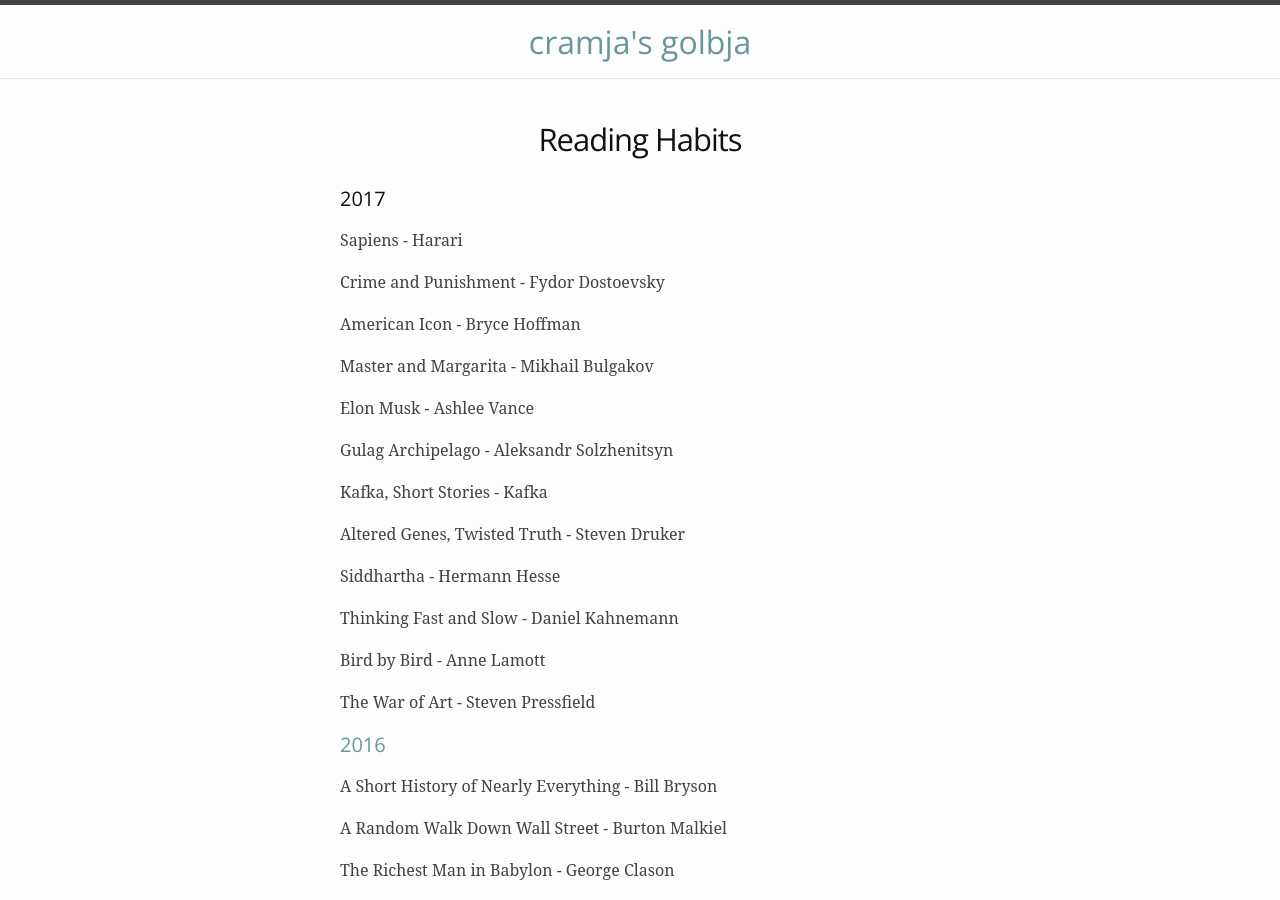
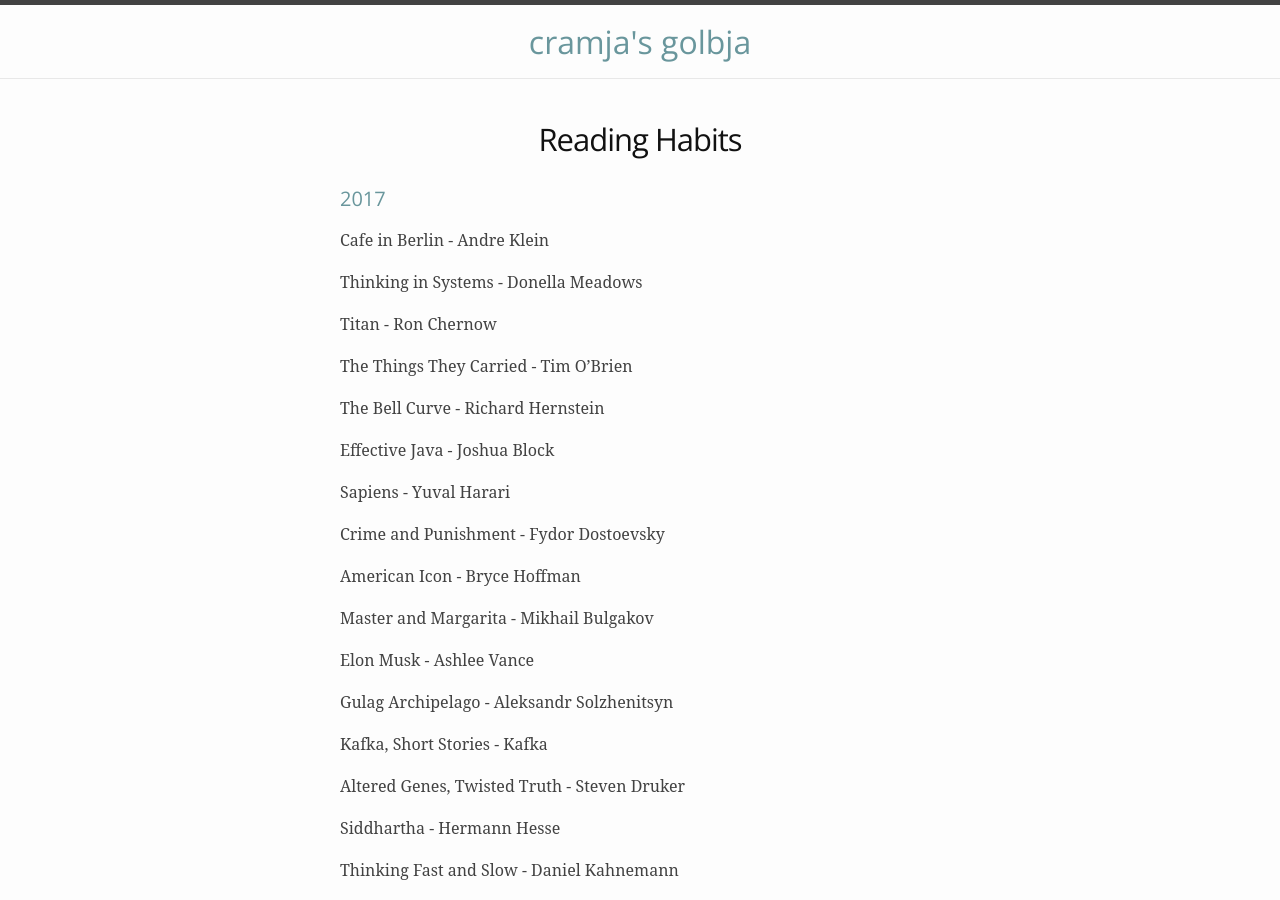
Before and after one commit to cramja/cramja.github.io, a Jekyll site: the page built from reading.md, in a window 1280 px wide and 900 px high. Built offline with Jekyll 4.4.1, drawn with Linux system fonts in a browser that asks for light colours.

Commit message:
update reading for 2017

```diff
--- a/reading.md
+++ b/reading.md
@@ -4,9 +4,21 @@ permalink: /reading/
 title: Reading Habits
 ---
 
-## 2017
+## [2017]({{ site.baseurl }}{% post_url 2017-12-28-year-recap %})
 
-Sapiens - Harari
+Cafe in Berlin - Andre Klein
+
+Thinking in Systems - Donella Meadows
+
+Titan - Ron Chernow
+
+The Things They Carried - Tim O'Brien
+
+The Bell Curve - Richard Hernstein
+
+Effective Java - Joshua Block
+
+Sapiens - Yuval Harari
 
 Crime and Punishment - Fydor Dostoevsky
 
```
Also changed, not shown: _posts/2017-12-28-year-recap.md (added, +25 -0 lines), about.md (+1 -0 lines).
